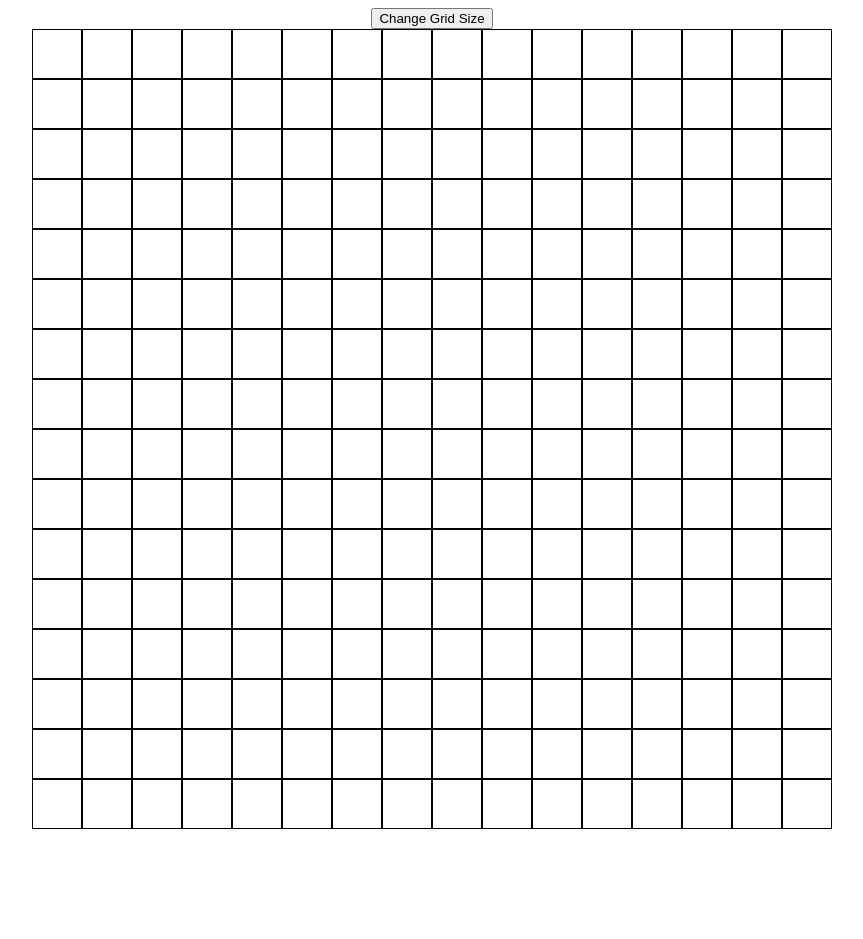
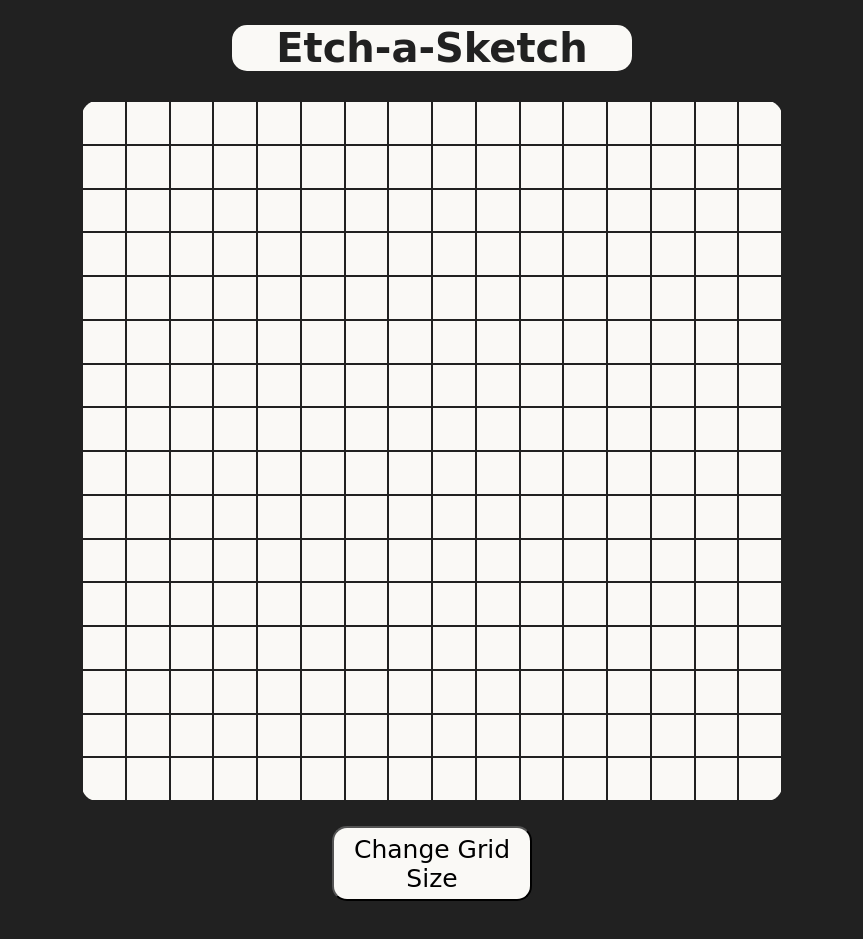
Before and after one commit to Amin-Zoghlami/odin-etch-a-sketch, a plain HTML site: page index.html in a window 1280 px wide. Shown: the whole page, without its empty margins (208-1071 px from the left). Before the commit the page ends 837 px from the top, so only its background shows below. Drawn offline with Linux system fonts and the light colour scheme.

Commit message:
Final touches

```diff
--- a/index.html
+++ b/index.html
@@ -7,10 +7,11 @@
     <link rel="stylesheet" href="style.css">
 </head>
 <body>
-    <button class="grid-size">Change Grid Size</button>
+    <h1>Etch-a-Sketch</h1>
     <div class="container">
 
     </div>
+    <button class="grid-size">Change Grid Size</button>
     <script src="script.js"></script>
 </body>
 </html>
--- a/script.js
+++ b/script.js
@@ -3,9 +3,9 @@ function createGrid (num) {
     body.removeChild(document.querySelector(".container"));
     const container = document.createElement("div");
     container.classList.add("container");
-    body.appendChild(container);
+    body.insertBefore(container, button);
 
-    const size = "width: " + (800 / num) + "px; " + "height: " + (800 / num) + "px;";
+    const size = "width: " + (700 / num) + "px; " + "height: " + (700 / num) + "px;";
     for (let i = 0; i < num * num; i++) {
         const square = document.createElement("div");
         square.classList.add("square");
@@ -13,24 +13,25 @@ function createGrid (num) {
         container.appendChild(square);
     }
     const squares = document.querySelectorAll(".square");
-    addHovering(squares);
+    squares.forEach(addHovering);
 }
 
-function addHovering(squares) {
-    squares.forEach((square) => {
-        square.addEventListener("mouseover", () => {
-            const r = Math.floor(Math.random() * 256);
-            const g = Math.floor(Math.random() * 256);
-            const b = Math.floor(Math.random() * 256);
-            square.style.backgroundColor = `rgb(${r}, ${g}, ${b}`;
-        });
+function addHovering(square) {
+    square.addEventListener("mouseover", () => {
+        const r = Math.floor(Math.random() * 256);
+        const g = Math.floor(Math.random() * 256);
+        const b = Math.floor(Math.random() * 256);
+        square.style.backgroundColor = `rgb(${r}, ${g}, ${b}`;
     });
 }
 
 const body = document.querySelector("body");
-createGrid(16);
+
+const title = document.querySelector("h1");
+addHovering(title);
 
 const button = document.querySelector(".grid-size");
+addHovering(button);
 button.addEventListener("click", () => {
     const num = prompt("Choose a size between 1 - 100");
     if (!(0 < num && num <= 100)) {
@@ -39,3 +40,5 @@ button.addEventListener("click", () => {
     }
     createGrid(num);
 });
+
+createGrid(16);
--- a/style.css
+++ b/style.css
@@ -3,17 +3,43 @@
 }
 
 body {
+    background-color: rgb(33, 33, 33);
+    color: rgb(33, 33, 33);
     text-align: center;
 }
 
+h1 {
+    background-color: rgb(250, 249, 246);
+    border-radius: 15px;
+    width: 400px;
+    margin:auto;
+    margin-top: 25px;
+    margin-bottom: 30px;
+    font-family: "Brush Script MT", "Brush Script Std", cursive;
+    font-size: 40px;
+}
+
+.grid-size {
+    background-color: rgb(250, 249, 246);
+    border-radius: 15px;
+    height: 75px;
+    width: 200px;
+    margin-top: 25px;
+    margin-bottom: 30px;
+    font-family: "Brush Script MT", "Brush Script Std", cursive;
+    font-size: 25px;
+}
+
 .container {
-    height: 800px;
-    width: 800px;
+    background-color: rgb(250, 249, 246);
+    height: 700px;
+    width: 700px;
+    border-radius: 15px;
     margin: auto;
     display: flex;
     flex-wrap: wrap;
 }
 
 .square {
-    border: 1px solid black;
+    border: 1px solid rgb(33, 33, 33);
 }
```
